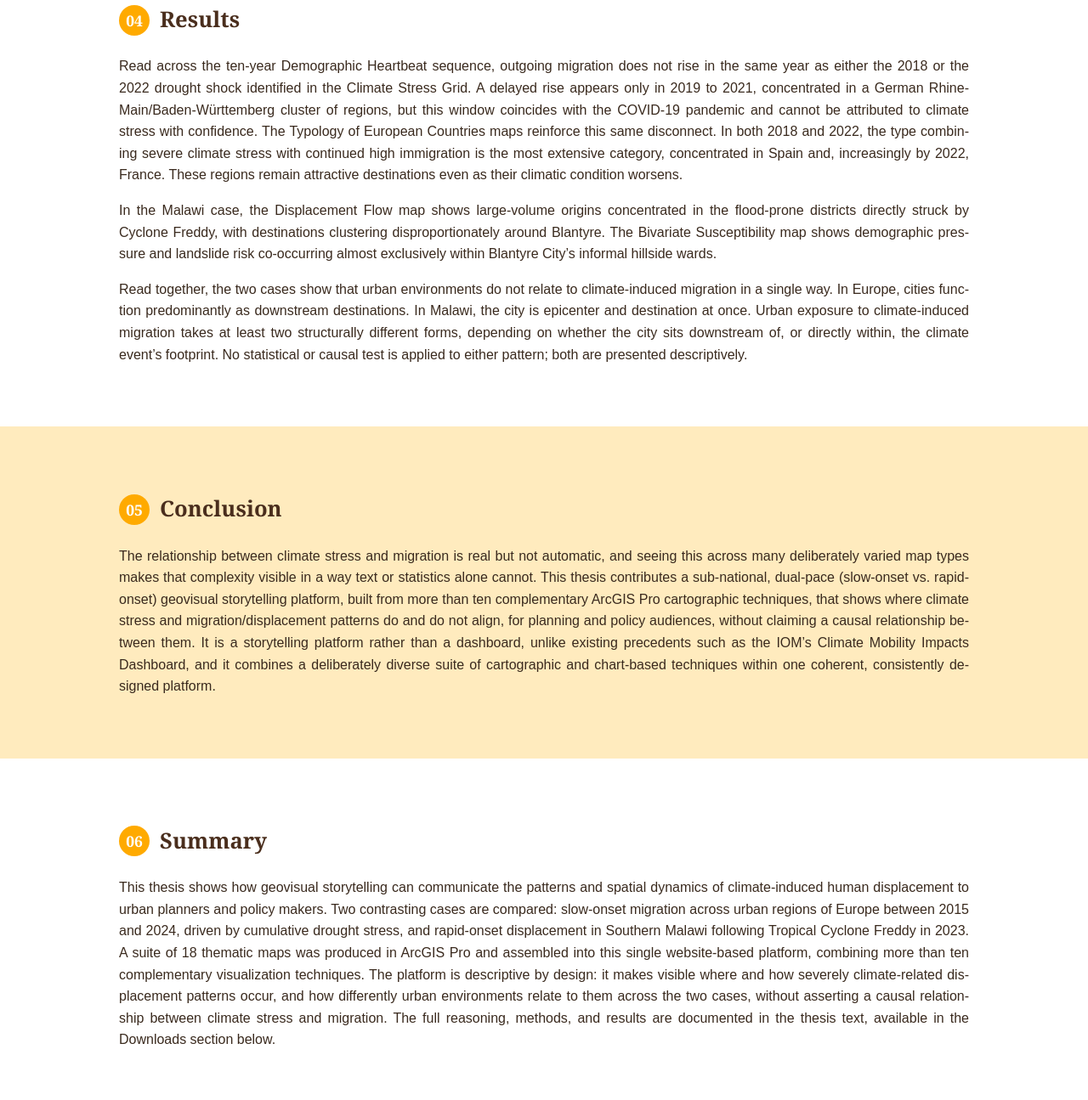
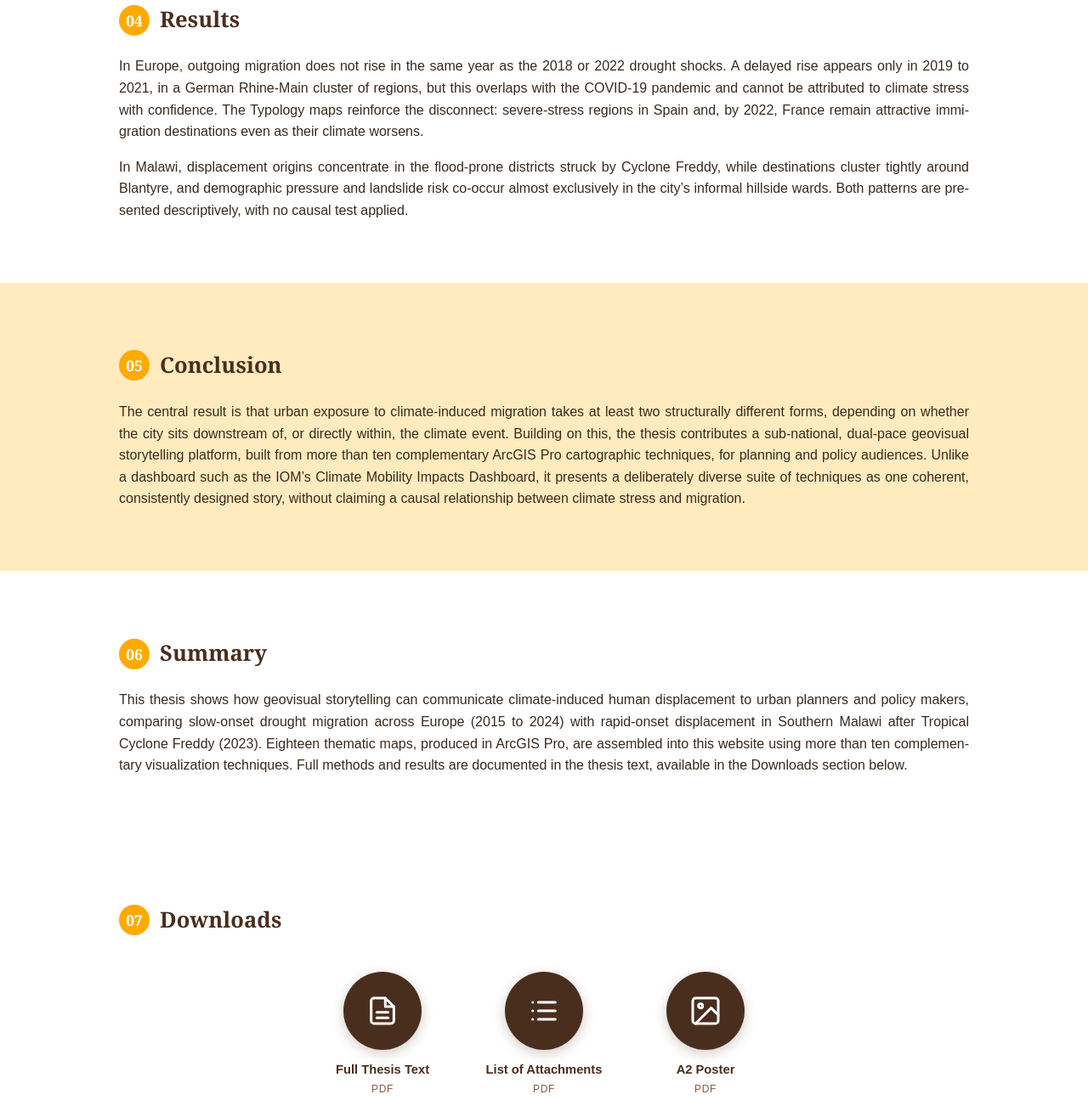
Before and after one commit to dmter/akbaba26-thesis-website, a plain HTML site: page index.html in a window 1280 px wide. Shown: the part 4559-5854 px from the top of the page at 85% size. Drawn offline with Linux system fonts and the light colour scheme.

Commit message:
Trim Results, Conclusion, Summary to remove overlap and reduce text

```diff
--- a/index.html
+++ b/index.html
@@ -361,23 +361,22 @@
 <section id="results" class="section">
   <div class="section-inner">
     <h2>Results</h2>
-    <p>Read across the ten-year Demographic Heartbeat sequence, outgoing migration does not rise in the same year as either the 2018 or the 2022 drought shock identified in the Climate Stress Grid. A delayed rise appears only in 2019 to 2021, concentrated in a German Rhine-Main/Baden-W&uuml;rttemberg cluster of regions, but this window coincides with the COVID-19 pandemic and cannot be attributed to climate stress with confidence. The Typology of European Countries maps reinforce this same disconnect. In both 2018 and 2022, the type combining severe climate stress with continued high immigration is the most extensive category, concentrated in Spain and, increasingly by 2022, France. These regions remain attractive destinations even as their climatic condition worsens.</p>
-    <p>In the Malawi case, the Displacement Flow map shows large-volume origins concentrated in the flood-prone districts directly struck by Cyclone Freddy, with destinations clustering disproportionately around Blantyre. The Bivariate Susceptibility map shows demographic pressure and landslide risk co-occurring almost exclusively within Blantyre City&rsquo;s informal hillside wards.</p>
-    <p>Read together, the two cases show that urban environments do not relate to climate-induced migration in a single way. In Europe, cities function predominantly as downstream destinations. In Malawi, the city is epicenter and destination at once. Urban exposure to climate-induced migration takes at least two structurally different forms, depending on whether the city sits downstream of, or directly within, the climate event&rsquo;s footprint. No statistical or causal test is applied to either pattern; both are presented descriptively.</p>
+    <p>In Europe, outgoing migration does not rise in the same year as the 2018 or 2022 drought shocks. A delayed rise appears only in 2019 to 2021, in a German Rhine-Main cluster of regions, but this overlaps with the COVID-19 pandemic and cannot be attributed to climate stress with confidence. The Typology maps reinforce the disconnect: severe-stress regions in Spain and, by 2022, France remain attractive immigration destinations even as their climate worsens.</p>
+    <p>In Malawi, displacement origins concentrate in the flood-prone districts struck by Cyclone Freddy, while destinations cluster tightly around Blantyre, and demographic pressure and landslide risk co-occur almost exclusively in the city&rsquo;s informal hillside wards. Both patterns are presented descriptively, with no causal test applied.</p>
   </div>
 </section>
 
 <section id="conclusion" class="section section-alt">
   <div class="section-inner">
     <h2>Conclusion</h2>
-    <p>The relationship between climate stress and migration is real but not automatic, and seeing this across many deliberately varied map types makes that complexity visible in a way text or statistics alone cannot. This thesis contributes a sub-national, dual-pace (slow-onset vs. rapid-onset) geovisual storytelling platform, built from more than ten complementary ArcGIS Pro cartographic techniques, that shows where climate stress and migration/displacement patterns do and do not align, for planning and policy audiences, without claiming a causal relationship between them. It is a storytelling platform rather than a dashboard, unlike existing precedents such as the IOM&rsquo;s Climate Mobility Impacts Dashboard, and it combines a deliberately diverse suite of cartographic and chart-based techniques within one coherent, consistently designed platform.</p>
+    <p>The central result is that urban exposure to climate-induced migration takes at least two structurally different forms, depending on whether the city sits downstream of, or directly within, the climate event. Building on this, the thesis contributes a sub-national, dual-pace geovisual storytelling platform, built from more than ten complementary ArcGIS Pro cartographic techniques, for planning and policy audiences. Unlike a dashboard such as the IOM&rsquo;s Climate Mobility Impacts Dashboard, it presents a deliberately diverse suite of techniques as one coherent, consistently designed story, without claiming a causal relationship between climate stress and migration.</p>
   </div>
 </section>
 
 <section id="summary" class="section">
   <div class="section-inner">
     <h2>Summary</h2>
-    <p>This thesis shows how geovisual storytelling can communicate the patterns and spatial dynamics of climate-induced human displacement to urban planners and policy makers. Two contrasting cases are compared: slow-onset migration across urban regions of Europe between 2015 and 2024, driven by cumulative drought stress, and rapid-onset displacement in Southern Malawi following Tropical Cyclone Freddy in 2023. A suite of 18 thematic maps was produced in ArcGIS Pro and assembled into this single website-based platform, combining more than ten complementary visualization techniques. The platform is descriptive by design: it makes visible where and how severely climate-related displacement patterns occur, and how differently urban environments relate to them across the two cases, without asserting a causal relationship between climate stress and migration. The full reasoning, methods, and results are documented in the thesis text, available in the Downloads section below.</p>
+    <p>This thesis shows how geovisual storytelling can communicate climate-induced human displacement to urban planners and policy makers, comparing slow-onset drought migration across Europe (2015 to 2024) with rapid-onset displacement in Southern Malawi after Tropical Cyclone Freddy (2023). Eighteen thematic maps, produced in ArcGIS Pro, are assembled into this website using more than ten complementary visualization techniques. Full methods and results are documented in the thesis text, available in the Downloads section below.</p>
   </div>
 </section>
 
```
